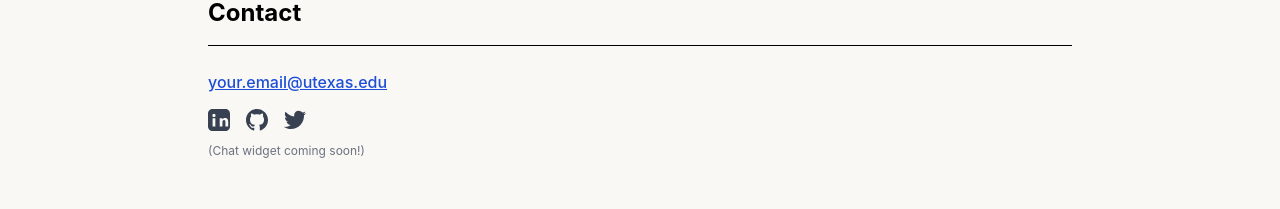
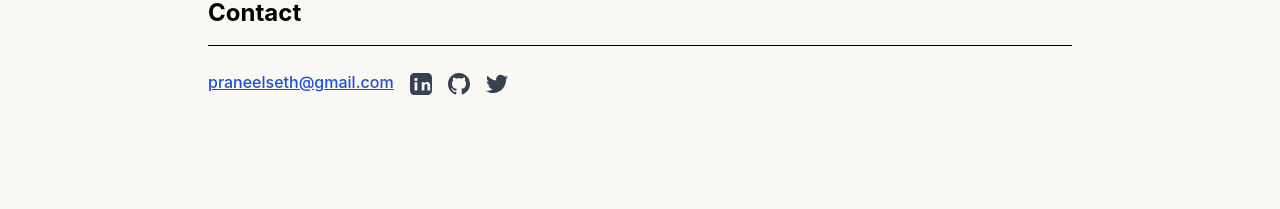
Before and after one commit to praneelseth/personal-portfolio, a Next.js app in the folder frontend/: page / in a window 1280 px wide. Shown: the part 511-720 px from the top of the page. Built offline with nearby package versions, Linux system fonts and the light colour scheme; no server answers; the database is empty; a web font is replaced by a local one.

Commit message:
Update Contact

```diff
--- a/frontend/components/Contact.tsx
+++ b/frontend/components/Contact.tsx
@@ -1,15 +1,13 @@
 export default function Contact() {
   return (
     <div className="mb-4 space-y-3">
-      <div>
+      <div className="flex gap-4 items-center">
         <a
-          href="mailto:your.email@utexas.edu"
+          href="mailto:praneelseth@gmail.com"
           className="text-blue-700 underline font-medium"
         >
-          your.email@utexas.edu
+          praneelseth@gmail.com
         </a>
-      </div>
-      <div className="flex gap-4 items-center">
         <a href="#" aria-label="LinkedIn" className="text-gray-700 hover:text-blue-700">
           <svg width="22" height="22" fill="currentColor" viewBox="0 0 24 24" className="inline-block align-middle"><path d="M19 0h-14c-2.76 0-5 2.24-5 5v14c0 2.76 2.24 5 5 5h14c2.76 0 5-2.24 5-5v-14c0-2.76-2.24-5-5-5zm-11 19h-3v-9h3v9zm-1.5-10.28c-.966 0-1.75-.79-1.75-1.76 0-.97.784-1.76 1.75-1.76s1.75.79 1.75 1.76c0 .97-.784 1.76-1.75 1.76zm15.5 10.28h-3v-4.5c0-1.08-.02-2.47-1.5-2.47-1.5 0-1.73 1.17-1.73 2.39v4.58h-3v-9h2.89v1.23h.04c.4-.75 1.36-1.54 2.8-1.54 3 0 3.56 1.98 3.56 4.56v4.75z"/></svg>
         </a>
@@ -20,9 +18,6 @@ export default function Contact() {
           <svg width="22" height="22" fill="currentColor" viewBox="0 0 24 24" className="inline-block align-middle"><path d="M24 4.557a9.93 9.93 0 01-2.828.775 4.932 4.932 0 002.165-2.724c-.951.555-2.005.959-3.127 1.184C18.691 2.875 17.437 2 16 2c-2.733 0-4.948 2.215-4.948 4.947 0 .388.045.765.127 1.124C7.691 7.855 4.066 5.884 1.64 2.924c-.427.735-.666 1.587-.666 2.496 0 1.722.877 3.238 2.212 4.126a4.904 4.904 0 01-2.24-.618v.062c0 2.404 1.713 4.413 3.977 4.868-.417.112-.855.172-1.308.172-.32 0-.635-.03-.942-.086.636 1.984 2.479 3.423 4.66 3.462-1.708 1.34-3.863 2.138-6.206 2.138-.404 0-.803-.024-1.195-.07 2.212 1.42 4.835 2.25 7.653 2.25 9.19 0 14.221-7.615 14.221-14.221 0-.217-.004-.432-.014-.646A10.175 10.175 0 0024 4.557z"/></svg>
         </a>
       </div>
-      <div className="text-xs mt-3 text-gray-500">
-        (Chat widget coming soon!)
-      </div>
     </div>
   );
 }
```
